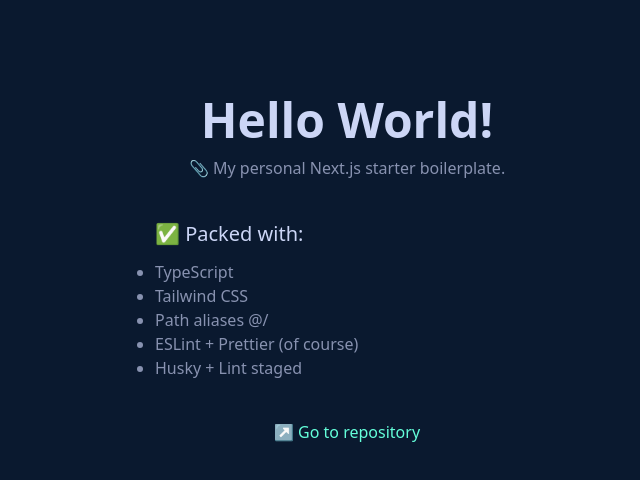
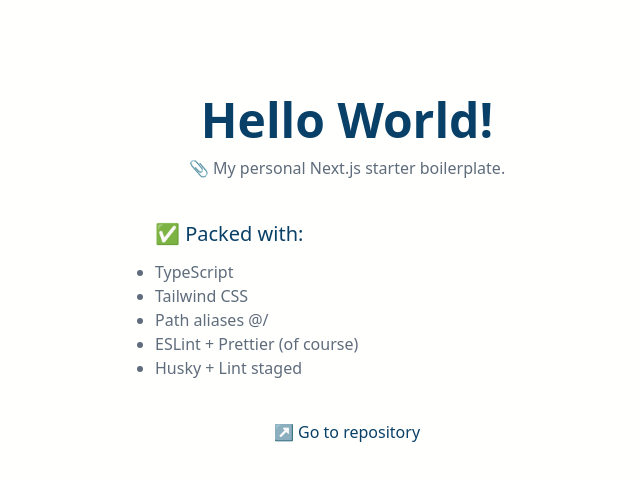
Before and after one commit to up2dul/pocketdex, a Next.js app: page / in a window 1280 px wide. Shown: the top 480 px of the page, without its empty margins (293-933 px from the left). Built offline with nearby package versions, Linux system fonts and the light colour scheme.

Commit message:
feat(styles): add some base styling

```diff
--- a/src/styles/globals.css
+++ b/src/styles/globals.css
@@ -3,28 +3,16 @@
 @tailwind utilities;
 
 @layer base {
-  html { @apply bg-[#0a192f]; }
+  html { @apply bg-light; }
 
   h1,
-  h2 { @apply text-[#ccd6f6]; }
+  h2,
+  a { @apply text-dark; }
 
   p,
-  li { @apply text-[#8892b0]; }
+  li { @apply text-gray; }
 
-  a {
-    @apply relative inline-block text-[#64ffda];
-  }
-
-  a::after {
-    @apply absolute bottom-0 left-0 h-[2px] w-full bg-[#64ffda];
-    content: '';
-    transform: scaleX(0);
-    transform-origin: bottom right;
-    transition: transform 0.25s ease-out;
-  }
-
-  a:hover::after {
-    transform: scaleX(1);
-    transform-origin: bottom left;
+  a:hover {
+    @apply text-secondary transition-colors;
   }
 }
```
